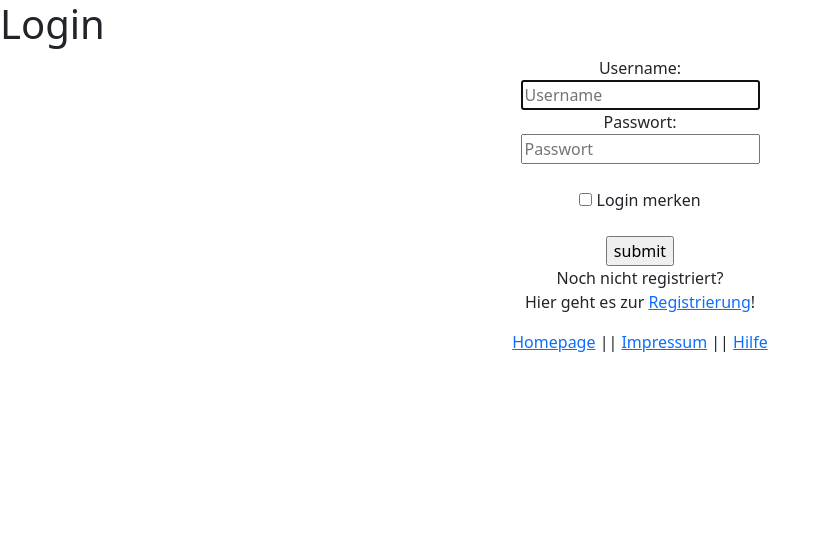
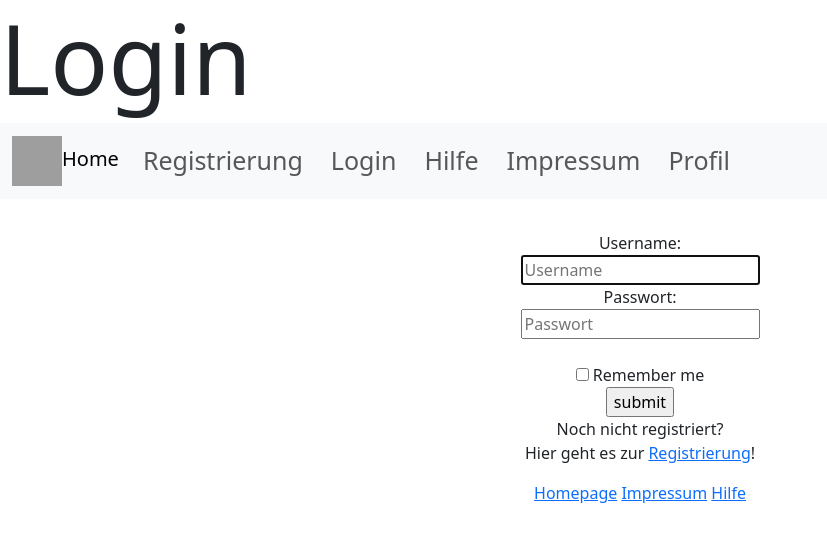
Before and after one commit to ShadyMate/Bergzauber_Retreat, a PHP site: page /login.php in a window 1280 px wide. Shown: the top 542 px of the page, without its empty margins (0-827 px from the left). Run offline with PHP 8.4, Linux system fonts and the light colour scheme; the visitor is signed in with stand-in values (Sample User, id 1); grey boxes are pictures that could not be loaded.

Commit message:
Updated login.php Layout -> TODO: Fix Blur on login.php Updated input types in stylesheet.css

```diff
--- a/WEB_Hotel_Böhler_Trost/php/Register/Login/login.php
+++ b/WEB_Hotel_Böhler_Trost/php/Register/Login/login.php
@@ -10,11 +10,54 @@ session_start();
     <meta name="viewport" content="width=device-width, initial-scale=1.0">
     <link href="https://cdn.jsdelivr.net/npm/bootstrap@5.3.2/dist/css/bootstrap.min.css" rel="stylesheet" integrity="sha384-T3c6CoIi6uLrA9TneNEoa7RxnatzjcDSCmG1MXxSR1GAsXEV/Dwwykc2MPK8M2HN" crossorigin="anonymous">
     <link rel="stylesheet" type="text/css" href="../../../css/stylesheet.css">
+    <style>
+        h1{
+            font-size: 6em;
+        }
+        nav{
+            margin-bottom: 2em;
+        }
+    </style>
 </head>
 <body>
 <header>
     <h1>Login</h1>
 </header>
+<nav class="navbar navbar-expand-lg bg-body-tertiary">
+    <div class="container-fluid">
+        <a class="navbar-brand" href="../../homepage.php"><img src="../../../res/img/Logoneu.png" alt="Logo" width="50" height="50">Home</a>
+        <button class="navbar-toggler" type="button" data-bs-toggle="collapse" data-bs-target="#navbarNav" aria-controls="navbarNav" aria-expanded="false" aria-label="Toggle navigation">
+            <span class="navbar-toggler-icon"></span>
+        </button>
+        <div class="collapse navbar-collapse" id="navbarNav">
+            <ul class="navbar-nav">
+                <li class="nav-item">
+                    <a class="nav-link" href="registrierung.php" style="font-size: 25px;">Registrierung</a>
+                </li>
+                <li class="nav-item">
+                    <a class="nav-link" href="login.php" style="padding-left: 20px; font-size: 25px;">Login</a>
+                </li>
+                <li class="nav-item">
+                    <a class="nav-link" href="../../hilfe.php" style="padding-left: 20px; font-size: 25px;">Hilfe</a>
+                </li>
+                <li class="nav-item">
+                    <a class="nav-link" href="../../impressum.php" style="padding-left: 20px; font-size: 25px;">Impressum</a>
+                </li>
+                <li class="nav-item">
+                    <?php
+                    if ($_SESSION["username"] == "admin" && $_SESSION["pword"] == "admin") {
+                        echo '<a class="nav-link" href="Profil.php" style="padding-left: 20px; font-size: 25px;">Profil</a>';
+                    } else {
+                        echo '<script type="text/javascript">';
+                        echo 'alert("Sie müssen sich erst einloggen!");';
+                        echo '</script>';
+                    }
+                    ?>
+                </li>
+            </ul>
+        </div>
+    </div>
+</nav>
 <div class="container">
     <form method="post" class="text-center">
         <?php
@@ -39,17 +82,19 @@ session_start();
         <input type="text" id="username" name="username" placeholder="Username" autocomplete="on" autofocus required> <br>
         <label for="pword">Passwort:</label><br>
         <input type="password" id="pword" name="pword" placeholder="Passwort" autocomplete="on"><br><br>
-        <input type="checkbox" name="rememberusername" id="rememberusername">
-        <label for="rememberusername">Login merken</label><br><br>
+        <input type="checkbox" id="myCheckbox">
+        <label for="myCheckbox">Remember me</label><br>
         <input type="submit" name = "submit" value="submit">
+        <p class="text-center">Noch nicht registriert? <br> Hier geht es zur <a href="registrierung.php">Registrierung</a>!</p>
+        <footer class="text-center" >
+            <a href="../../homepage.php">Homepage</a>
+            <a href="../../impressum.php">Impressum</a>
+            <a href="../../hilfe.php">Hilfe</a>
+        </footer>
     </form>
-<p class="text-center">Noch nicht registriert? <br> Hier geht es zur <a href="registrierung.php">Registrierung</a>!</p>
 
-<footer class="text-center" >
-        <a href="../../homepage.php">Homepage</a> ||
-        <a href="../../impressum.php">Impressum</a> ||
-        <a href="../../hilfe.php">Hilfe</a>
-</footer>
+
+
 
 <script src="https://cdn.jsdelivr.net/npm/bootstrap@5.3.2/dist/js/bootstrap.bundle.min.js" integrity="sha384-C6RzsynM9kWDrMNeT87bh95OGNyZPhcTNXj1NW7RuBCsyN/o0jlpcV8Qyq46cDfL" crossorigin="anonymous"></script>
 </div>
--- a/WEB_Hotel_Böhler_Trost/php/homepage.php
+++ b/WEB_Hotel_Böhler_Trost/php/homepage.php
@@ -18,7 +18,6 @@ session_start();
     <h1 class="hotelname">Bergzauber Retreat</h1>
 </header>
 <body>
-
 <nav class="navbar navbar-expand-lg bg-body-tertiary">
   <div class="container-fluid">
     <a class="navbar-brand" href="homepage.php"><img src="../../WEB_Hotel_Böhler_Trost/res/img/Logoneu.png" alt="Logo" width="50" height="50">Home</a>
```
Also changed, not shown: WEB_Hotel_Böhler_Trost/css/stylesheet.css (+60 -4 lines).
